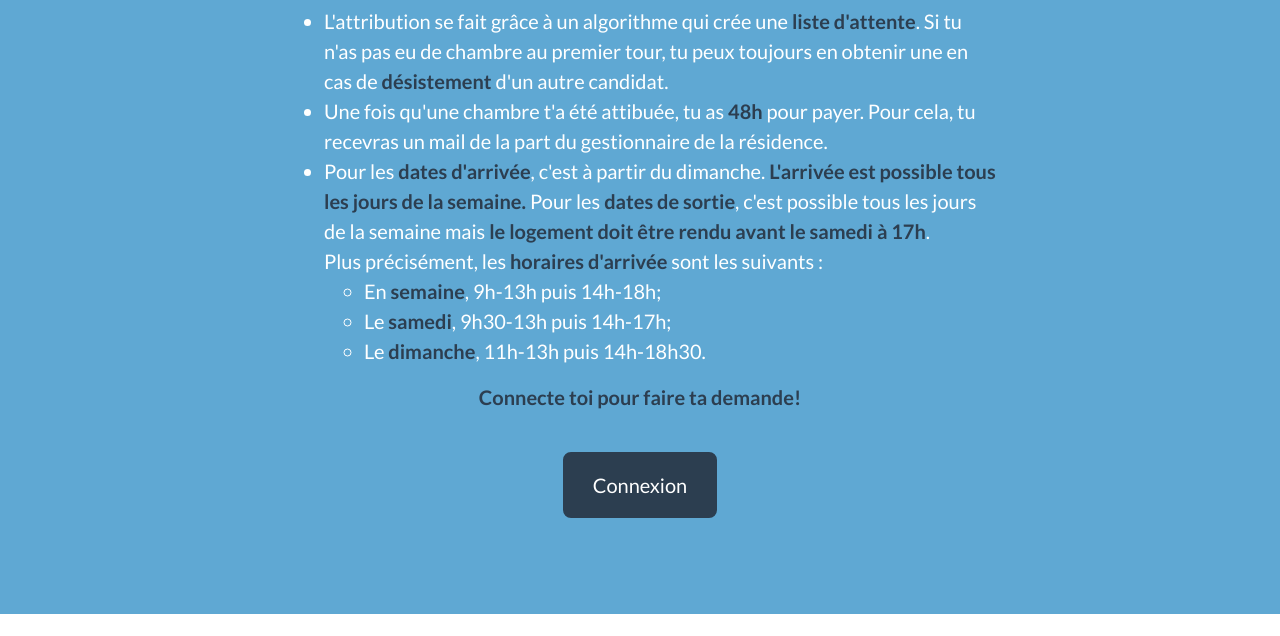
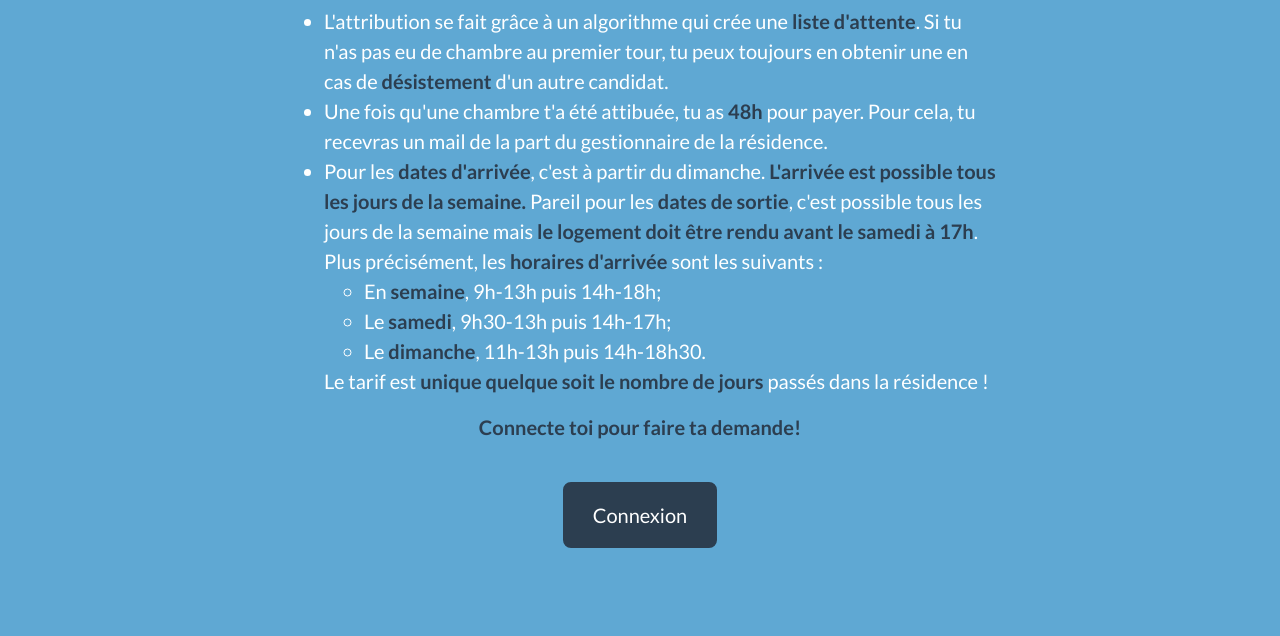
Before and after one commit to KIClubinfo/admissibles.enpc.org, a PHP site: page / in a window 1280 px wide. Shown: the part 3909-4545 px from the top of the page. Run offline with PHP 8.4, Linux system fonts and the light colour scheme; data that the repository does not hold is empty.

Commit message:
précisions pour calmer des daronnes

```diff
--- a/php/chambreModaux.php
+++ b/php/chambreModaux.php
@@ -21,7 +21,7 @@
                             <!-- Portfolio Modal - Image-->
                             <img class="img-fluid rounded mb-5" src="assets/img/simple.jpg" alt="..." />
                             <!-- Portfolio Modal - Text-->
-                            <p class="mb-5 text-secondary">La <strong>surface</strong> de la chambre simple varie entre 18,2 et 24,5 m2. <br/>Chaque chambre inclut une <strong>cuisine</strong>, une <strong>salle de bain</strong> avec <strong>toilettes</strong> et un <strong>bureau</strong>. <br/>Le <strong> tarif </strong> de la chambre est de <strong> 220 € </strong> pour le séjour.</p>
+                            <p class="mb-5 text-secondary">La <strong>surface</strong> de la chambre simple varie entre 18,2 et 24,5 m2. <br/>Chaque chambre inclut une <strong>cuisine</strong>, une <strong>salle de bain</strong> avec <strong>toilettes</strong> et un <strong>bureau</strong>. <br/>Le <strong> tarif </strong> de la chambre est de <strong> 220 € </strong> pour le séjour, quelque soit le nombre de jours passés.</p>
                             <button class="btn btn-primary" data-dismiss="modal">
                                 <i class="fas fa-times fa-fw"></i>
                                 Fermer
@@ -55,7 +55,7 @@
                             <!-- Portfolio Modal - Image-->
                             <img class="img-fluid rounded mb-5" src="assets/img/binome.png" alt="..." />
                             <!-- Portfolio Modal - Text-->
-                            <p class="mb-5 text-secondary">La <strong>surface</strong> de la chambre binômé est d'envrion 20 m2. <br/>Chaque chambre inclut une <strong>cuisine</strong>, une <strong>salle de bain</strong> avec <strong>toilettes</strong> et un <strong>bureau</strong>.<br/> La chambre sera potentiellement<strong> partagée </strong> avec un autre admissible. <br/> Le <strong> tarif </strong> de la chambre est de <strong> 180 € </strong> pour le séjour.</p>
+                            <p class="mb-5 text-secondary">La <strong>surface</strong> de la chambre binômé est d'envrion 20 m2. <br/>Chaque chambre inclut une <strong>cuisine</strong>, une <strong>salle de bain</strong> avec <strong>toilettes</strong> et un <strong>bureau</strong>.<br/> La chambre sera potentiellement<strong> partagée </strong> avec un autre admissible. <br/> Le <strong> tarif </strong> de la chambre est de <strong> 180 € </strong> pour le séjour, peu importe le nombre de jours passés.</p>
                             <button class="btn btn-primary" data-dismiss="modal">
                                 <i class="fas fa-times fa-fw"></i>
                                 Fermer
@@ -89,7 +89,7 @@
                             <!-- Portfolio Modal - Image-->
                             <img class="img-fluid rounded mb-5" src="assets/img/double.jpg" alt="..." />
                             <!-- Portfolio Modal - Text-->
-                            <p class="mb-5 text-secondary">La <strong>surface</strong> de la chambre double est d'environ 30 m2. <br/>Chaque chambre inclut une <strong>cuisine</strong>, une <strong>salle de bain</strong> avec <strong>toilettes</strong> et un <strong>bureau individuel</strong>. <br/> La chambre sera potentiellement<strong> partagée </strong> avec un autre admissible.</br> Le <strong> tarif </strong> de la chambre est de <strong> 180 € </strong> pour le séjour.</p>
+                            <p class="mb-5 text-secondary">La <strong>surface</strong> de la chambre double est d'environ 30 m2. <br/>Chaque chambre inclut <strong>deux lits simples,</strong>une <strong>cuisine</strong>, une <strong>salle de bain</strong> avec <strong>toilettes</strong> et un <strong>bureau individuel</strong>. <br/> La chambre sera potentiellement<strong> partagée </strong> avec un autre admissible.</br> Le <strong> tarif </strong> de la chambre est de <strong> 180 € </strong> pour le séjour, quelque soit le nombre de jours passés.</p>
                             <button class="btn btn-primary" data-dismiss="modal">
                                 <i class="fas fa-times fa-fw"></i>
                                 Fermer
--- a/php/index.php
+++ b/php/index.php
@@ -181,13 +181,14 @@
                         <ul class="lead">
                             <li>L\'attribution se fait grâce à un algorithme qui crée une <strong>liste d\'attente</strong>. Si tu n\'as pas eu de chambre au premier tour, tu peux toujours en obtenir une en cas de <strong>désistement</strong> d\'un autre candidat.</li>
                             <li> Une fois qu\'une chambre t\'a été attibuée, tu as <strong> 48h </strong> pour payer. Pour cela, tu recevras un mail de la part du gestionnaire de la résidence. </li>
-                            <li>Pour les <strong>dates d\'arrivée</strong>, c\'est à partir du dimanche. <strong>L\'arrivée est possible tous les jours de la semaine.</strong> Pour les <strong>dates de sortie</strong>, c\'est possible tous les jours de la semaine mais <strong>le logement doit être rendu avant le samedi à 17h</strong>.
+                            <li>Pour les <strong>dates d\'arrivée</strong>, c\'est à partir du dimanche. <strong>L\'arrivée est possible tous les jours de la semaine.</strong> Pareil pour les <strong>dates de sortie</strong>, c\'est possible tous les jours de la semaine mais <strong>le logement doit être rendu avant le samedi à 17h</strong>.
                                 </br>Plus précisément, les <strong>horaires d\'arrivée</strong> sont les suivants :
                                 <ul class="lead">
                                     <li>En <strong>semaine</strong>, 9h-13h puis 14h-18h;</li>
                                     <li>Le <strong>samedi</strong>, 9h30-13h puis 14h-17h;</li>
                                     <li>Le <strong>dimanche</strong>, 11h-13h puis 14h-18h30.</li>
                                 </ul></li>
+                                Le tarif est <strong>unique quelque soit le nombre de jours</strong> passés dans la résidence !
                         </ul>';
 
                         if(isset($_SESSION['loggedin'])){echo '<p class="lead" style="text-align: center"><strong>Tu peux faire ta demande dans l\'onglet profil</strong></p>
```
Also changed, not shown: php/profil.php (+7 -7 lines).
